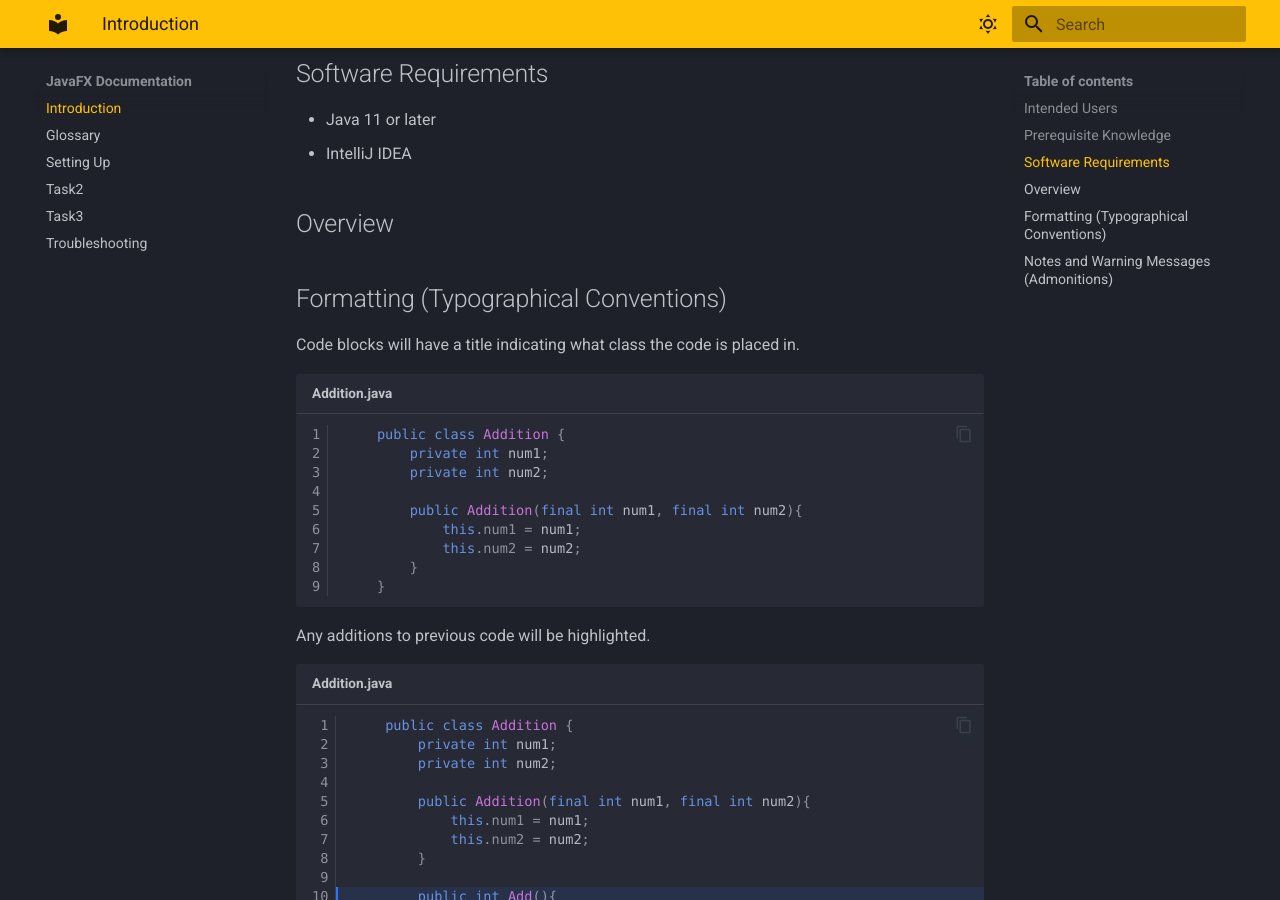
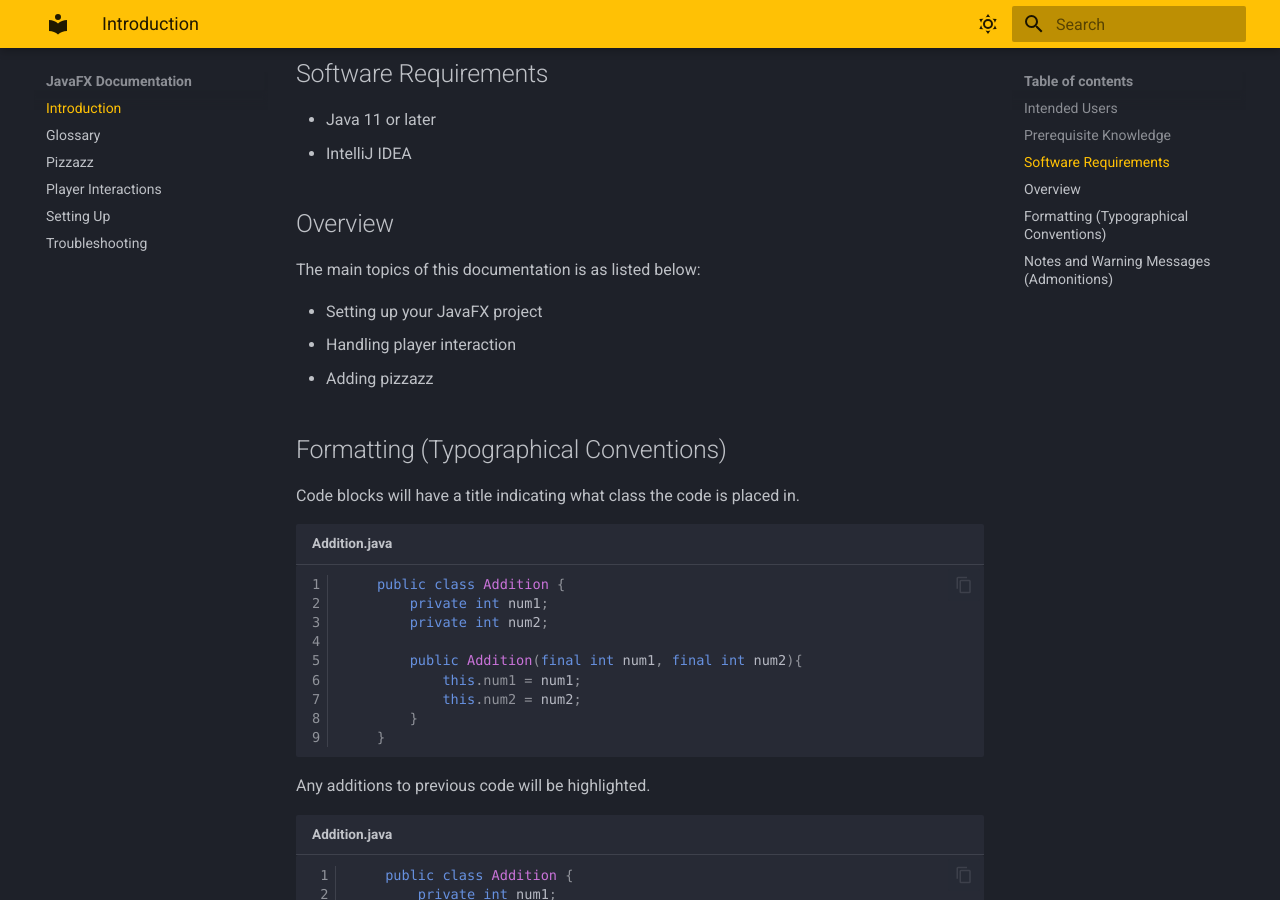
Before and after one commit to nillnought/javafx-documentation, an MkDocs documentation site: the page built from docs/index.md, in a window 1280 px wide and 900 px high, scrolled down 632 px. Built offline with MkDocs 1.6.1 and Material for MkDocs 9.7.7, drawn with Linux system fonts in a browser that asks for light colours; some web fonts are replaced.

Commit message:
Add topics

```diff
--- a/docs/index.md
+++ b/docs/index.md
@@ -18,7 +18,11 @@
 - IntelliJ IDEA
 
 ## Overview
+The main topics of this documentation is as listed below:
 
+ - Setting up your JavaFX project
+ - Handling player interaction
+ - Adding pizzazz
 ## Formatting (Typographical Conventions)
 Code blocks will have a title indicating what class the code is placed in.
 <!-- class or file? -->
```
Also changed, not shown: docs/Pizzazz.md (added), docs/Player Interactions.md (added), docs/Task2.md (deleted), docs/Task3.md (deleted).
